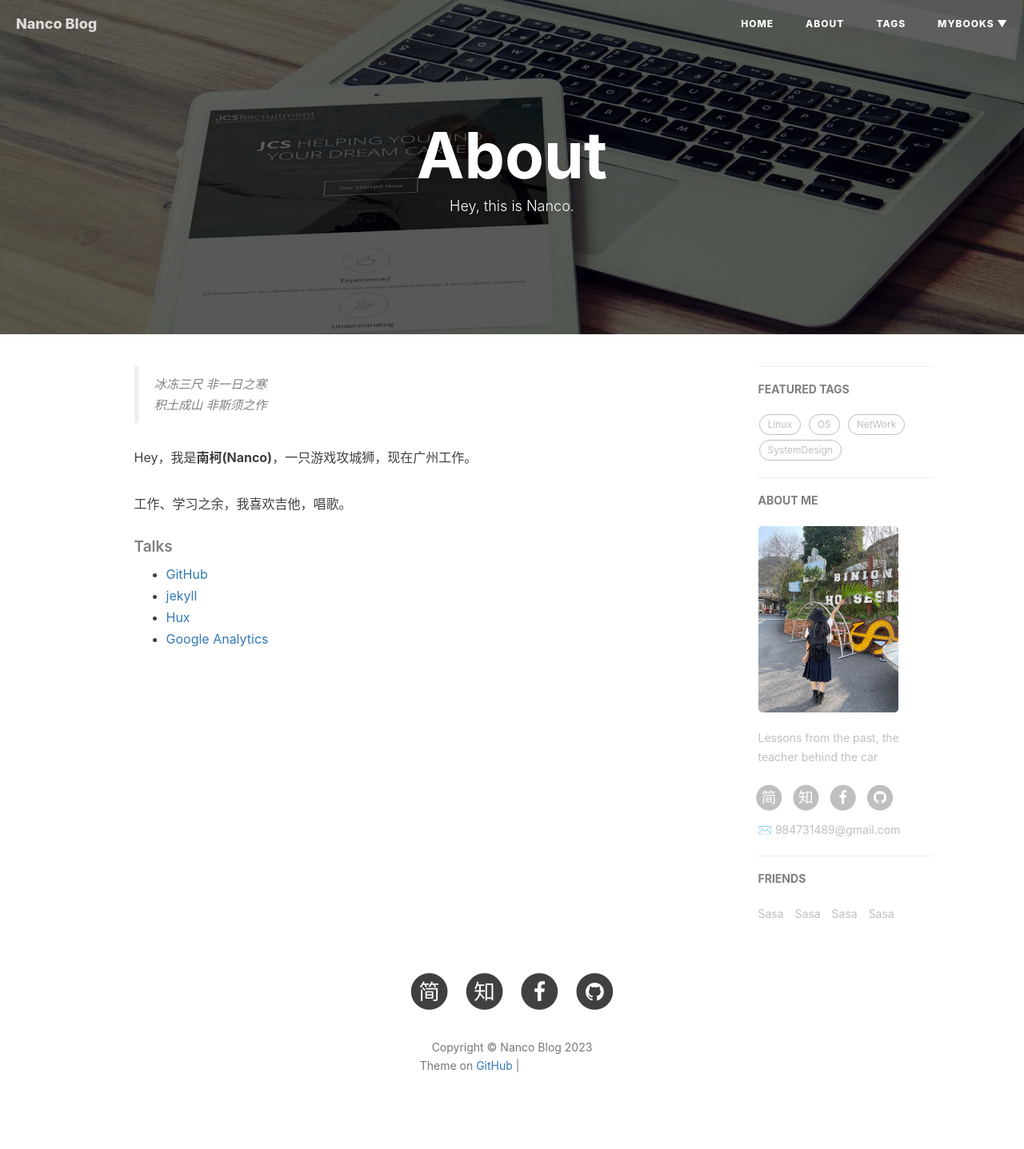
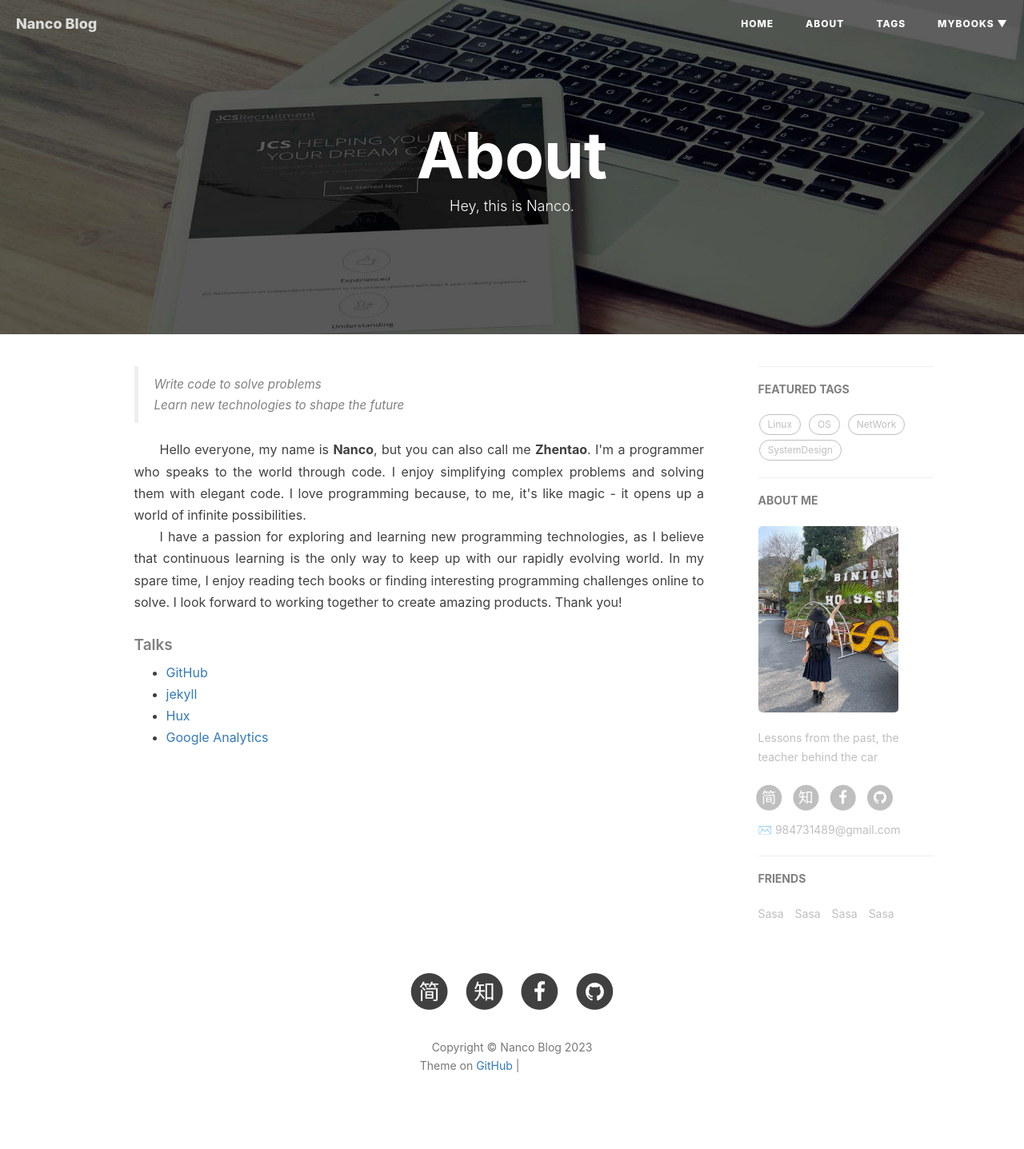
Before and after one commit to meetnanco/meetnanco.github.io, a Jekyll site: the page built from about.html, in a window 1280 px wide. Shown: the whole page at 80% size. Built offline with Jekyll 4.4.1, drawn with Linux system fonts in a browser that asks for light colours; nearby versions of some CDN libraries; comment, search, counter and statistics services are not loaded; grey boxes are pictures that could not be loaded.

Commit message:
update: about me

```diff
--- a/about.html
+++ b/about.html
@@ -8,12 +8,15 @@ header-img: "img/post-bg-rwd.jpg"
 <div class="zh post-container">
 
     <!--copied from markdown -->
-    <blockquote><p>冰冻三尺 非一日之寒<br>
-    积土成山 非斯须之作</p></blockquote>
+    <blockquote><p>Write code to solve problems<br>
+    Learn new technologies to shape the future</p></blockquote>
 
-    <p>Hey，我是<strong>南柯(Nanco)</strong>，一只游戏攻城狮，现在广州工作。</p>
-
-    <p>工作、学习之余，我喜欢吉他，唱歌。</p>
+    <p style="text-align: justify; text-indent: 2em; margin: 0;">
+    Hello everyone, my name is <strong>Nanco</strong>, but you can also call me <strong>Zhentao</strong>. I'm a programmer who speaks to the world through code. I enjoy simplifying complex problems and solving them with elegant code. I love programming because, to me, it's like magic - it opens up a world of infinite possibilities.
+    </p>
+    <p style="text-align: justify; text-indent: 2em; margin: 0;">
+    I have a passion for exploring and learning new programming technologies, as I believe that continuous learning is the only way to keep up with our rapidly evolving world. In my spare time, I enjoy reading tech books or finding interesting programming challenges online to solve. I look forward to working together to create amazing products. Thank you!
+    </p>
 
     <p></p>
 
```
